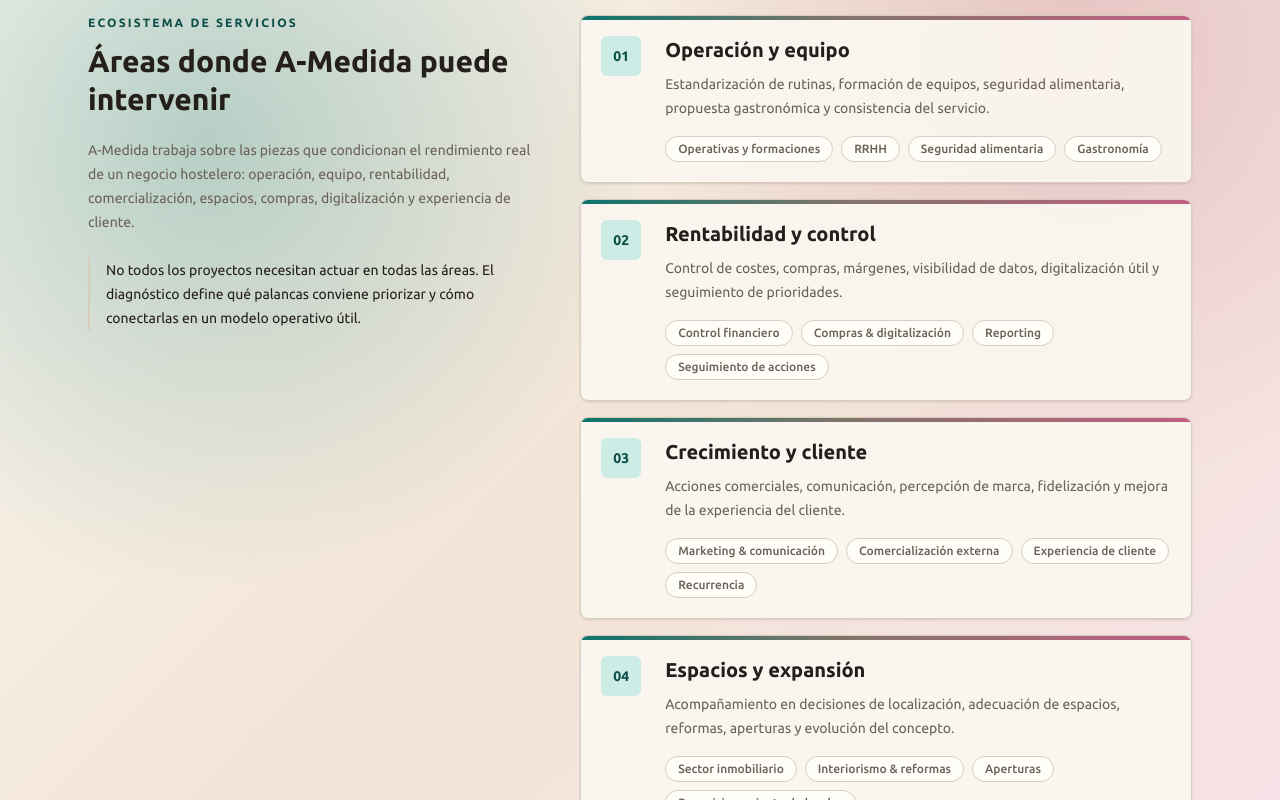
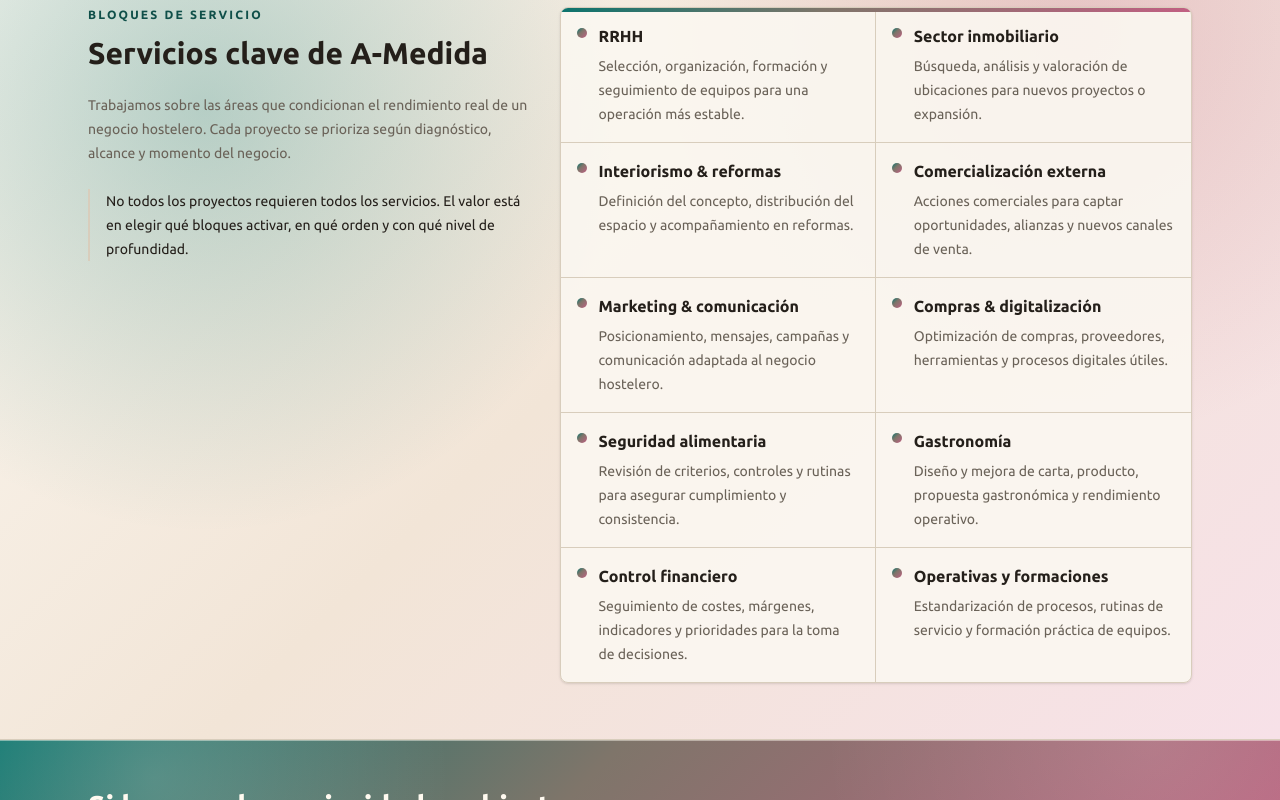
Before and after one commit to javiermatillasantiago1987-cell/a-medida-web, a Next.js app: page /servicios in a window 1280 px wide. Shown: the part 1260-2060 px from the top of the page. Built offline with nearby package versions, Linux system fonts and the light colour scheme.

Commit message:
Refine services into compact legacy block list

```diff
--- a/src/app/servicios/page.tsx
+++ b/src/app/servicios/page.tsx
@@ -1,10 +1,10 @@
 import { CtaSection } from "@/components/sections/cta-section";
+import { CompactServiceList } from "@/components/sections/compact-service-list";
 import { PageHero } from "@/components/sections/page-hero";
 import { ServiceCards } from "@/components/sections/service-cards";
-import { ServiceEcosystemSection } from "@/components/sections/service-ecosystem-section";
 import { createPageMetadata } from "@/content/metadata";
 import {
-  serviceEcosystemSection,
+  compactServiceListSection,
   servicesPageContent,
   servicesSection,
 } from "@/content/services";
@@ -16,7 +16,7 @@
     <>
       <PageHero {...servicesPageContent.hero} />
       <ServiceCards {...servicesSection} />
-      <ServiceEcosystemSection content={serviceEcosystemSection} />
+      <CompactServiceList content={compactServiceListSection} />
       {servicesPageContent.cta ? (
         <CtaSection content={servicesPageContent.cta} />
       ) : null}
--- /dev/null
+++ b/src/components/sections/compact-service-list.tsx
@@ -0,0 +1,61 @@
+import type { CompactServiceListSection as CompactServiceListSectionContent } from "@/content/types";
+
+type CompactServiceListProps = {
+  content: CompactServiceListSectionContent;
+};
+
+export function CompactServiceList({ content }: CompactServiceListProps) {
+  return (
+    <section className="gradient-soft border-y">
+      <div className="mx-auto grid w-full max-w-6xl gap-8 px-4 py-14 sm:px-6 lg:grid-cols-[0.82fr_1.18fr]">
+        <div>
+          {content.intro.eyebrow ? (
+            <p className="text-xs font-semibold tracking-[0.18em] text-primary uppercase">
+              {content.intro.eyebrow}
+            </p>
+          ) : null}
+          <h2 className="mt-3 text-3xl font-semibold leading-tight">
+            {content.intro.title}
+          </h2>
+          {content.intro.description ? (
+            <p className="mt-5 text-sm leading-6 text-muted-foreground">
+              {content.intro.description}
+            </p>
+          ) : null}
+          {content.note ? (
+            <p className="mt-6 border-l-2 border-primary/40 pl-4 text-sm leading-6 text-foreground">
+              {content.note}
+            </p>
+          ) : null}
+        </div>
+
+        <div className="relative overflow-hidden rounded-lg border bg-background/90 shadow-sm">
+          <span aria-hidden="true" className="absolute inset-x-0 top-0 h-1 accent-rule" />
+          <div className="grid sm:grid-cols-2">
+            {content.items.map((item) => (
+              <article
+                className="group border-b p-4 last:border-b-0 sm:min-h-32 sm:border-r sm:[&:nth-last-child(-n+2)]:border-b-0 sm:[&:nth-child(2n)]:border-r-0"
+                key={item.title}
+              >
+                <div className="flex gap-3">
+                  <span
+                    aria-hidden="true"
+                    className="mt-1 h-2.5 w-2.5 shrink-0 rounded-full accent-rule"
+                  />
+                  <div>
+                    <h3 className="text-base font-semibold leading-6">
+                      {item.title}
+                    </h3>
+                    <p className="mt-1.5 text-sm leading-6 text-muted-foreground">
+                      {item.description}
+                    </p>
+                  </div>
+                </div>
+              </article>
+            ))}
+          </div>
+        </div>
+      </div>
+    </section>
+  );
+}
--- a/src/components/sections/service-ecosystem-section.tsx
+++ /dev/null
@@ -1,71 +0,0 @@
-import type { ServiceEcosystemSection as ServiceEcosystemSectionContent } from "@/content/types";
-
-type ServiceEcosystemSectionProps = {
-  content: ServiceEcosystemSectionContent;
-};
-
-export function ServiceEcosystemSection({
-  content,
-}: ServiceEcosystemSectionProps) {
-  return (
-    <section className="gradient-soft border-y">
-      <div className="mx-auto grid w-full max-w-6xl gap-10 px-4 py-16 sm:px-6 lg:grid-cols-[0.85fr_1.15fr]">
-        <div>
-          {content.intro.eyebrow ? (
-            <p className="text-xs font-semibold tracking-[0.18em] text-primary uppercase">
-              {content.intro.eyebrow}
-            </p>
-          ) : null}
-          <h2 className="mt-3 text-3xl font-semibold leading-tight">
-            {content.intro.title}
-          </h2>
-          {content.intro.description ? (
-            <p className="mt-5 text-sm leading-6 text-muted-foreground">
-              {content.intro.description}
-            </p>
-          ) : null}
-          {content.note ? (
-            <p className="mt-6 border-l-2 border-primary/40 pl-4 text-sm leading-6 text-foreground">
-              {content.note}
-            </p>
-          ) : null}
-        </div>
-
-        <div className="grid gap-4">
-          {content.groups.map((group, index) => (
-            <article
-              className="relative overflow-hidden rounded-lg border bg-background/90 p-5 shadow-sm"
-              key={group.title}
-            >
-              <span
-                aria-hidden="true"
-                className="absolute inset-x-0 top-0 h-1 accent-rule"
-              />
-              <div className="grid gap-4 sm:grid-cols-[3rem_1fr]">
-                <div className="flex h-10 w-10 items-center justify-center rounded-md bg-teal-soft text-sm font-semibold text-primary">
-                  {String(index + 1).padStart(2, "0")}
-                </div>
-                <div>
-                  <h3 className="text-xl font-semibold">{group.title}</h3>
-                  <p className="mt-2 text-sm leading-6 text-muted-foreground">
-                    {group.description}
-                  </p>
-                  <ul className="mt-4 flex flex-wrap gap-2">
-                    {group.items.map((item) => (
-                      <li
-                        className="rounded-full border bg-card px-3 py-1 text-xs font-medium text-muted-foreground"
-                        key={item}
-                      >
-                        {item}
-                      </li>
-                    ))}
-                  </ul>
-                </div>
-              </div>
-            </article>
-          ))}
-        </div>
-      </div>
-    </section>
-  );
-}
--- a/src/content/services.ts
+++ b/src/content/services.ts
@@ -1,7 +1,7 @@
 import type {
+  CompactServiceListSection,
   PageContent,
   SectionIntro,
-  ServiceEcosystemSection,
   ServiceItem,
 } from "@/content/types";
 
@@ -41,61 +41,67 @@
   ],
 };
 
-export const serviceEcosystemSection: ServiceEcosystemSection = {
+export const compactServiceListSection: CompactServiceListSection = {
   intro: {
-    eyebrow: "Ecosistema de servicios",
-    title: "Áreas donde A-Medida puede intervenir",
+    eyebrow: "Bloques de servicio",
+    title: "Servicios clave de A-Medida",
     description:
-      "A-Medida trabaja sobre las piezas que condicionan el rendimiento real de un negocio hostelero: operación, equipo, rentabilidad, comercialización, espacios, compras, digitalización y experiencia de cliente.",
+      "Trabajamos sobre las áreas que condicionan el rendimiento real de un negocio hostelero. Cada proyecto se prioriza según diagnóstico, alcance y momento del negocio.",
   },
-  groups: [
+  items: [
     {
-      title: "Operación y equipo",
+      title: "RRHH",
       description:
-        "Estandarización de rutinas, formación de equipos, seguridad alimentaria, propuesta gastronómica y consistencia del servicio.",
-      items: [
-        "Operativas y formaciones",
-        "RRHH",
-        "Seguridad alimentaria",
-        "Gastronomía",
-      ],
+        "Selección, organización, formación y seguimiento de equipos para una operación más estable.",
     },
     {
-      title: "Rentabilidad y control",
+      title: "Sector inmobiliario",
       description:
-        "Control de costes, compras, márgenes, visibilidad de datos, digitalización útil y seguimiento de prioridades.",
-      items: [
-        "Control financiero",
-        "Compras & digitalización",
-        "Reporting",
-        "Seguimiento de acciones",
-      ],
+        "Búsqueda, análisis y valoración de ubicaciones para nuevos proyectos o expansión.",
     },
     {
-      title: "Crecimiento y cliente",
+      title: "Interiorismo & reformas",
       description:
-        "Acciones comerciales, comunicación, percepción de marca, fidelización y mejora de la experiencia del cliente.",
-      items: [
-        "Marketing & comunicación",
-        "Comercialización externa",
-        "Experiencia de cliente",
-        "Recurrencia",
-      ],
+        "Definición del concepto, distribución del espacio y acompañamiento en reformas.",
     },
     {
-      title: "Espacios y expansión",
+      title: "Comercialización externa",
       description:
-        "Acompañamiento en decisiones de localización, adecuación de espacios, reformas, aperturas y evolución del concepto.",
-      items: [
-        "Sector inmobiliario",
-        "Interiorismo & reformas",
-        "Aperturas",
-        "Reposicionamiento de locales",
-      ],
+        "Acciones comerciales para captar oportunidades, alianzas y nuevos canales de venta.",
+    },
+    {
+      title: "Marketing & comunicación",
+      description:
+        "Posicionamiento, mensajes, campañas y comunicación adaptada al negocio hostelero.",
+    },
+    {
+      title: "Compras & digitalización",
+      description:
+        "Optimización de compras, proveedores, herramientas y procesos digitales útiles.",
+    },
+    {
+      title: "Seguridad alimentaria",
+      description:
+        "Revisión de criterios, controles y rutinas para asegurar cumplimiento y consistencia.",
+    },
+    {
+      title: "Gastronomía",
+      description:
+        "Diseño y mejora de carta, producto, propuesta gastronómica y rendimiento operativo.",
+    },
+    {
+      title: "Control financiero",
+      description:
+        "Seguimiento de costes, márgenes, indicadores y prioridades para la toma de decisiones.",
+    },
+    {
+      title: "Operativas y formaciones",
+      description:
+        "Estandarización de procesos, rutinas de servicio y formación práctica de equipos.",
     },
   ],
   note:
-    "No todos los proyectos necesitan actuar en todas las áreas. El diagnóstico define qué palancas conviene priorizar y cómo conectarlas en un modelo operativo útil.",
+    "No todos los proyectos requieren todos los servicios. El valor está en elegir qué bloques activar, en qué orden y con qué nivel de profundidad.",
 };
 
 export const servicesPageContent: PageContent = {
```
Also changed, not shown: src/content/types.ts (+3 -4 lines), 1 other file (tests, documents, lock files or other folders).
